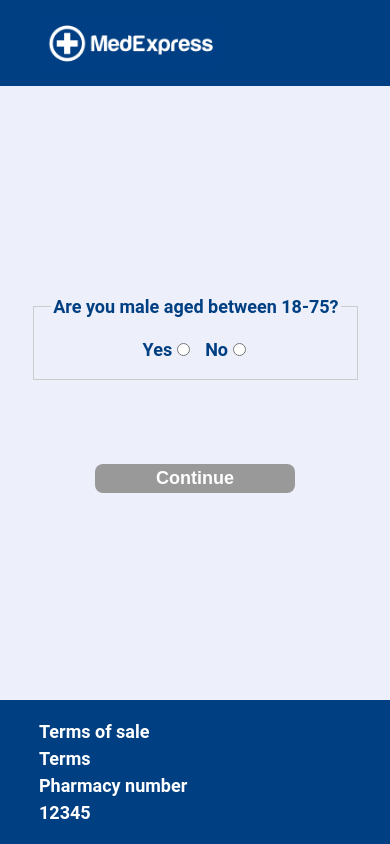
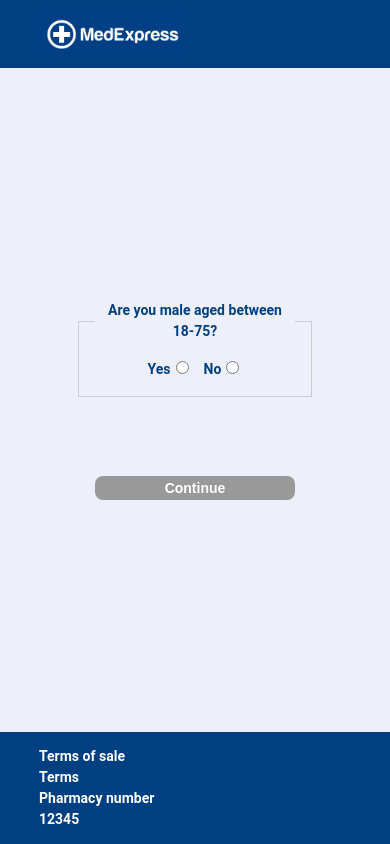
Before and after one commit to jakehowlett93/heliosx-test, a React (Vite) app: page / in a window 390 px wide. Built offline with nearby package versions, Linux system fonts and the light colour scheme.

Commit message:
small fix for mobile

```diff
--- a/src/App.css
+++ b/src/App.css
@@ -19,6 +19,7 @@
 .header .logo {
   height: 60px;
   object-fit: contain;
+  max-width: 100%;
 }
 
 .footer .container {
@@ -75,8 +76,8 @@
   background-color: var(--color-orange);
   border-radius: 8px;
   border: none;
+  font-size: 1rem;
   padding: 4px 0;
-  font-size: 18px;
   font-weight: bold;
   color: white;
   cursor: pointer;
@@ -99,8 +100,11 @@
 }
 
 @media (max-width: 768px) {
+  :root {
+    font-size: 14px;
+  }
   .header .logo {
-    height: 50px;
+    height: 40px;
   }
 }
 
--- a/src/index.css
+++ b/src/index.css
@@ -13,6 +13,12 @@
   text-rendering: optimizeLegibility;
   -webkit-font-smoothing: antialiased;
   -moz-osx-font-smoothing: grayscale;
+}
+
+*,
+*::before,
+*::after {
+  box-sizing: border-box;
 }
 
 html,
```
